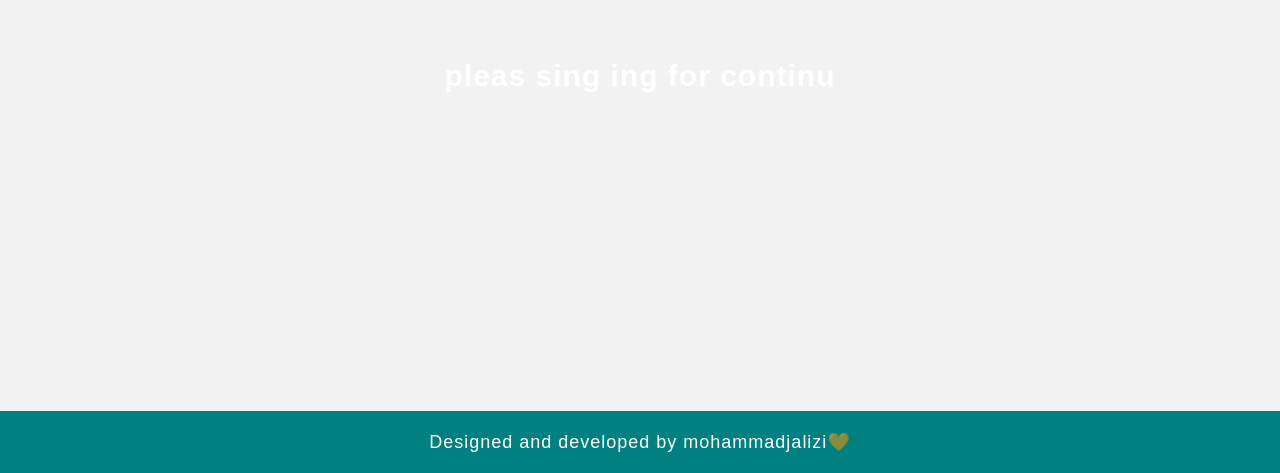
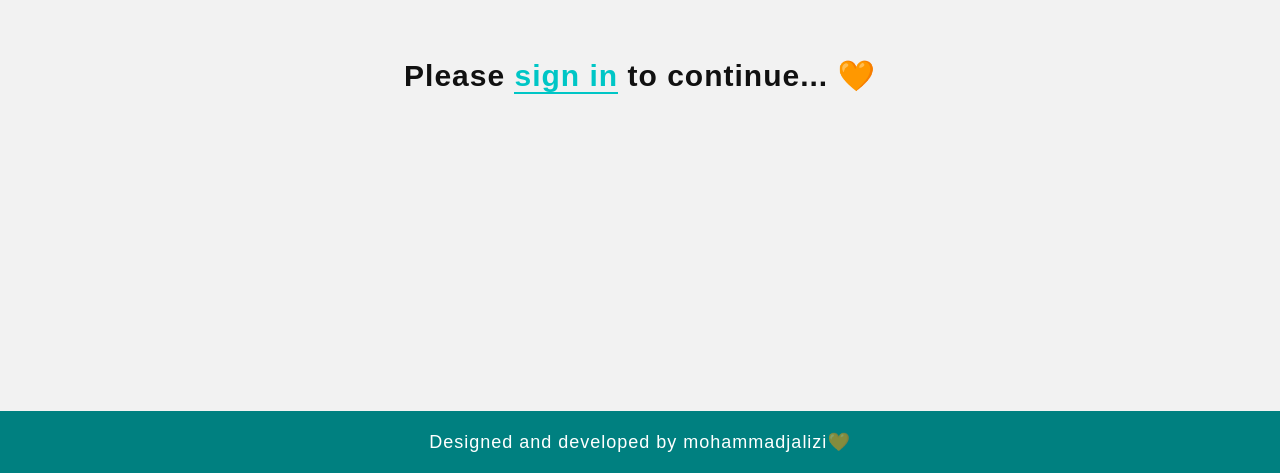
Before and after one commit to mohammadjalizi/c4project, a React (Create React App) app: page / in a window 1280 px wide. Shown: the part 329-802 px from the top of the page. Built offline with nearby package versions, Linux system fonts and the light colour scheme; no server answers.

Commit message:
Show error message

```diff
--- a/src/index.css
+++ b/src/index.css
@@ -40,11 +40,18 @@ form button{
   font-weight: 100;
 }
 
-.account a{
-  text-decoration: underline;
+
+.account a, .pls a{
+  /* text-decoration: underline; */
+  border-bottom: 2px solid;
+
   font-weight: 600;
   color: #00c6c6;
   font-size: 18px;
+}
+
+.Light .pls{
+  color: #111;
 }
 
 .Light form p {
--- a/src/pages/Home.js
+++ b/src/pages/Home.js
@@ -5,6 +5,7 @@ import Maincontent from '../Copm/Maincontent'
 import Footer from '../Copm/Footer'
 import { useAuthState } from 'react-firebase-hooks/auth';
 import { auth } from "../firebase/Config";
+import { Link } from 'react-router-dom';
 // ===========
 
 // level2
@@ -32,11 +33,17 @@ const Home = () => {
 <Header/>
 {user &&<Maincontent PageName="Home"/> }
 
-{!user &&  <main>
+{!user &&     <main>
+          <p className="pls">
+            Please{" "}
+            <Link style={{ fontSize: "30px" }} to="/Signin">
+              sign in
+            </Link>{" "}
+            to continue... 🧡
+          </p>
+        </main>
 
-<p>   pleas sing ing for continu   </p>
-
-</main> }
+}
 
 <Footer/>
 
```
